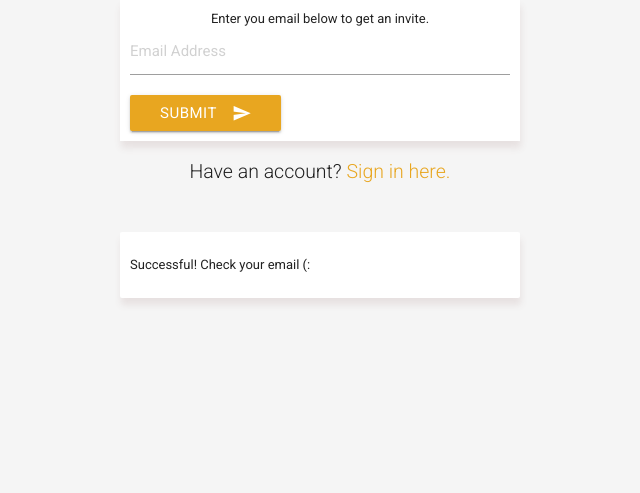
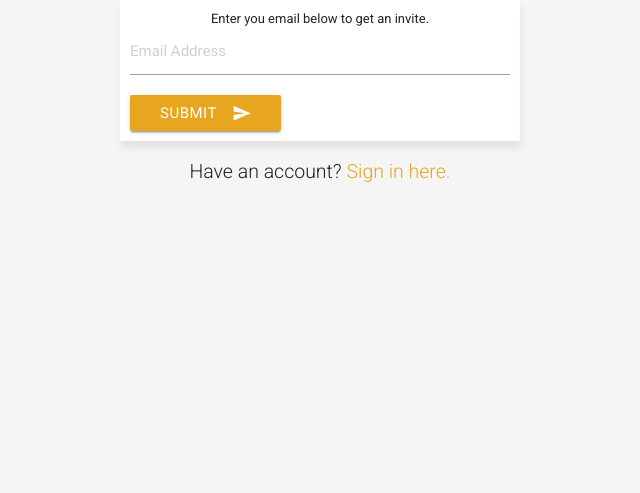
Before and after one commit to avinassh/slackipy, a Flask app: template templates/index.html in a window 1280 px wide. Shown: the part 216-709 px from the top of the page, without its empty margins (320-960 px from the left). Run offline with Flask 2, Linux system fonts and the light colour scheme; the template is opened without the code that fills it: values that come from a table or form of the project are taken from there, others are empty; some libraries are stand-ins or nearby versions.

Commit message:
Fix errors casued by merging

```diff
--- a/static/css/style.css
+++ b/static/css/style.css
@@ -77,7 +77,17 @@ body{
 	height: 25px;
 	vertical-align: middle;
 }
-
+.hidden {
+	visibility:hidden;
+}
+#response-text{
+	text-align: center;
+	font-weight: 300;
+	font-size: 1.5em;
+	margin: 20px 0;
+	padding-right: 2%;
+    padding-left: 2%;
+}
 
 @media(max-height: 450px),(max-width: 500px){
 	.footer {
@@ -98,15 +108,4 @@ body{
 		margin-left: 10px;
 		margin-right: 10px;
 	}
-
-	.hidden {
-		visibility:hidden;
-	}
-	#response-text{
-		text-align: center;
-		font-weight: 300;
-		font-size: 1.5em;
-		margin: 20px 0;
-		padding-right: 2%;
-		padding-left: 2%;
-	}
+}
```
